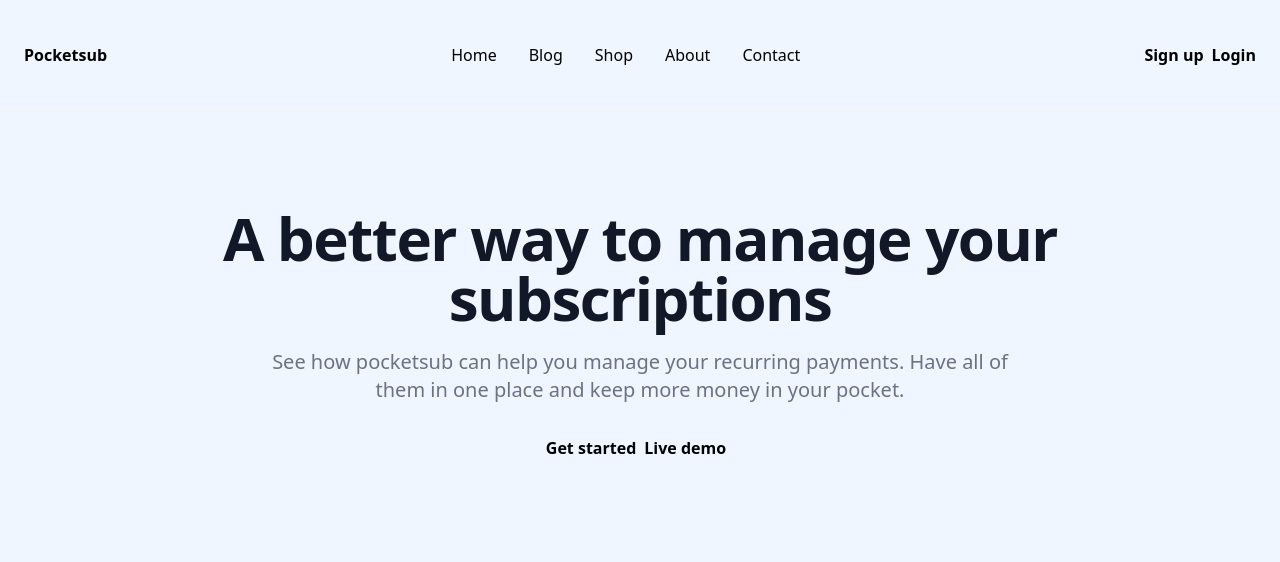
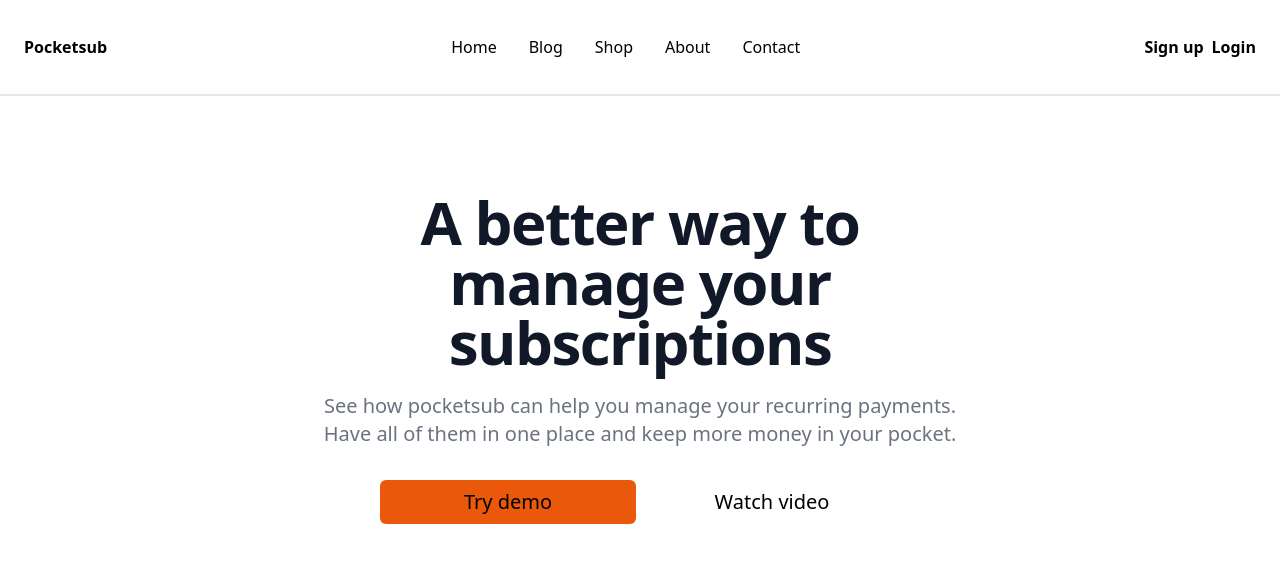
Before and after one commit to Dan86de/pocketsub-client, a Next.js app: page / in a window 1280 px wide. Shown: the top 562 px of the page. Built offline with nearby package versions, Linux system fonts and the light colour scheme.

Commit message:
Extract header and hero components

```diff
--- a/app/layout.tsx
+++ b/app/layout.tsx
@@ -6,7 +6,7 @@ export default function RootLayout({
   children: React.ReactNode;
 }) {
   return (
-    <html className="h-full bg-blue-50" lang="en">
+    <html className="h-full bg-white" lang="en">
       <head>
         <meta name="viewport" content="width=device-width, initial-scale=1.0" />
       </head>
--- a/app/page.tsx
+++ b/app/page.tsx
@@ -1,8 +1,12 @@
 "use client";
 
-import Link from "next/link";
+import HeroSection from "../components/HeroSection/HeroSection";
+import RootHeader from "../components/RootHeader/RootHeader";
 
-enum Endpoints {
+/**
+ * App urls.
+ */
+export enum Endpoints {
   HOME = "/",
   BLOG = "/blog",
   SHOP = "/shop",
@@ -11,53 +15,17 @@ enum Endpoints {
   REGISTER = "/register",
   LOGIN = "/login",
   DEMO = "/demo",
+  VIDEO = "https://youtube.com/@programistafrontend",
 }
 
 const IndexPage = () => {
   return (
     <div
-      className="hidden sm:absolute sm:inset-y-0 sm:block sm:h-full sm:w-full"
+      className="sm:absolute sm:inset-y-0 sm:block sm:h-full sm:w-full"
       aria-hidden="true"
     >
-      <header className="mx-auto h-28 container border-b-2 border-gray-100 flex items-center px-6">
-        <h1 className="font-bold">Pocketsub</h1>
-        <div className="grow">
-          <div className="flex items-center justify-center gap-8">
-            <Link href={Endpoints.HOME}>Home</Link>
-            <Link href={Endpoints.BLOG}>Blog</Link>
-            <Link href={Endpoints.SHOP}>Shop</Link>
-            <Link href={Endpoints.ABOUT}>About</Link>
-            <Link href={Endpoints.CONTACT}>Contact</Link>
-          </div>
-        </div>
-        <Link href={Endpoints.REGISTER} className="mr-2 font-bold">
-          Sign up
-        </Link>
-        <Link href={Endpoints.LOGIN} className="font-bold">
-          Login
-        </Link>
-      </header>
-      <main className="mx-auto mt-16 max-w-5xl px-4 sm:mt-24">
-        <div className="text-center">
-          <h1 className="text-4xl font-bold tracking-tight text-gray-900 sm:text-5xl md:text-6xl">
-            <span className="block xl:inline">
-              A better way to manage your subscriptions
-            </span>
-          </h1>
-          <p className="mx-auto mt-3 max-w-md text-base text-gray-500 sm:text-lg md:mt-5 md:max-w-3xl md:text-xl">
-            See how pocketsub can help you manage your recurring payments. Have
-            all of them in one place and keep more money in your pocket.
-          </p>
-          <div className="mx-auto mt-5 max-w-md sm:flex sm:justify-center md:mt-8">
-            <Link href={Endpoints.REGISTER} className="mr-2 font-bold">
-              Get started
-            </Link>
-            <Link href={Endpoints.DEMO} className="mr-2 font-bold">
-              Live demo
-            </Link>
-          </div>
-        </div>
-      </main>
+      <RootHeader />
+      <HeroSection />
     </div>
   );
 };
--- /dev/null
+++ b/components/HeroSection/HeroSection.tsx
@@ -0,0 +1,36 @@
+import Link from "next/link";
+import { Endpoints } from "../../app/page";
+
+const HeroSection = () => {
+  return (
+    <main className="mx-auto mt-16 max-w-2xl px-4 sm:mt-24">
+      <div className="text-center">
+        <h1 className="text-3xl font-bold tracking-tight text-gray-900 sm:text-5xl md:text-6xl">
+          <span className="block xl:inline">
+            A better way to manage your subscriptions
+          </span>
+        </h1>
+        <p className="mx-auto mt-3 max-w-md text-base text-gray-500 sm:text-lg md:mt-5 md:max-w-3xl md:text-xl">
+          See how pocketsub can help you manage your recurring payments. Have
+          all of them in one place and keep more money in your pocket.
+        </p>
+        <div className="mx-auto mt-5 flex justify-center max-w-full justify-center md:mt-8 gap-2">
+          <Link
+            href={Endpoints.DEMO}
+            className="flex w-64 items-center justify-center rounded-md bg-orange-600 px-4 py-2 text-sm font-medium md:text-xl"
+          >
+            Try demo
+          </Link>
+          <Link
+            href={Endpoints.VIDEO}
+            className="flex w-64  items-center justify-center rounded-md bg-white px-4 py-2 text-sm font-medium md:text-xl"
+          >
+            Watch video
+          </Link>
+        </div>
+      </div>
+    </main>
+  );
+};
+
+export default HeroSection;
--- /dev/null
+++ b/components/RootHeader/RootHeader.tsx
@@ -0,0 +1,123 @@
+import Link from "next/link";
+import { Popover, Transition } from "@headlessui/react";
+import { Bars3Icon, XMarkIcon } from "@heroicons/react/24/outline";
+import { Fragment } from "react";
+import { Endpoints } from "../../app/page";
+
+const RootHeader = () => {
+  return (
+    <Popover
+      as="header"
+      className="container mx-auto flex sm:h-24 items-center border-b-2  px-6 py-2"
+    >
+      {({ open }) => (
+        <>
+          <h1 className="font-bold">Pocketsub</h1>
+          <div className="hidden grow sm:block">
+            <div className="flex items-center justify-center gap-8">
+              <Link href={Endpoints.HOME}>Home</Link>
+              <Link href={Endpoints.BLOG}>Blog</Link>
+              <Link href={Endpoints.SHOP}>Shop</Link>
+              <Link href={Endpoints.ABOUT}>About</Link>
+              <Link href={Endpoints.CONTACT}>Contact</Link>
+            </div>
+          </div>
+          <div className="hidden sm:block">
+            <Link href={Endpoints.REGISTER} className="mr-2 font-bold">
+              Sign up
+            </Link>
+            <Link href={Endpoints.LOGIN} className="font-bold">
+              Login
+            </Link>
+          </div>
+          {/*  MOBILE NAVIGATION */}
+          <div className="flex grow items-center justify-end sm:hidden">
+            <Popover.Button className="inline-flex items-center justify-center rounded-md bg-white p-2 text-gray-400 hover:bg-gray-100 hover:text-gray-500 focus:outline-none focus:ring-2 focus:ring-inset focus:ring-indigo-500">
+              <span className="sr-only">Open menu</span>
+              <Bars3Icon className="h-6 w-6" aria-hidden="true" />
+            </Popover.Button>
+          </div>
+          <Popover.Overlay className="fixed inset-0 bg-black opacity-30" />
+          <Transition
+            as={Fragment}
+            enter="duration-200 ease-out"
+            enterFrom="opacity-0 scale-95"
+            enterTo="opacity-100 scale-100"
+            leave="duration-100 ease-in"
+            leaveFrom="opacity-100 scale-100"
+            leaveTo="opacity-0 scale-95"
+          >
+            <Popover.Panel
+              focus
+              className="absolute inset-x-0 top-0 origin-top-right transform p-2 transition md:hidden"
+            >
+              <div className="rounded-lg bg-white shadow-lg ring-1 ring-black ring-opacity-5 divide-y-2 divide-gray-50">
+                <div className="px-5 pt-5 pb-6">
+                  <div className="flex items-center justify-between">
+                    <h1 className="font-bold">Pocketsub</h1>
+                    <div className="-mr-2">
+                      <Popover.Button className="inline-flex items-center justify-center rounded-md bg-white p-2 text-gray-400 hover:bg-gray-100 hover:text-gray-500 focus:outline-none focus:ring-2 focus:ring-inset focus:ring-indigo-500">
+                        <span className="sr-only">Close menu</span>
+                        <XMarkIcon className="h-6 w-6" aria-hidden="true" />
+                      </Popover.Button>
+                    </div>
+                  </div>
+                  <div className="mt-6">
+                    <nav className="grid gap-y-8">
+                      <Link
+                        className="focus:outline-none focus:ring-2 focus:ring-inset focus:ring-gray-500 px-2"
+                        href={Endpoints.HOME}
+                      >
+                        Home
+                      </Link>
+                      <Link
+                        className="focus:outline-none focus:ring-2 focus:ring-inset focus:ring-gray-500 px-2"
+                        href={Endpoints.BLOG}
+                      >
+                        Blog
+                      </Link>
+                      <Link
+                        className="focus:outline-none focus:ring-2 focus:ring-inset focus:ring-gray-500 px-2"
+                        href={Endpoints.SHOP}
+                      >
+                        Shop
+                      </Link>
+                      <Link
+                        className="focus:outline-none focus:ring-2 focus:ring-inset focus:ring-gray-500 px-2"
+                        href={Endpoints.ABOUT}
+                      >
+                        About
+                      </Link>
+                      <Link
+                        className="focus:outline-none focus:ring-2 focus:ring-inset focus:ring-gray-500 px-2"
+                        href={Endpoints.CONTACT}
+                      >
+                        Contact
+                      </Link>
+                    </nav>
+                  </div>
+                  <div className="mt-6 flex flex-col items-center gap-2">
+                    <Link
+                      href={Endpoints.REGISTER}
+                      className="rounded-md bg-white px-4 py-2 text-sm font-medium text-black md:text-xl w-full border-2 focus:outline-none focus:ring-2 focus:ring-inset focus:ring-gray-500"
+                    >
+                      Sign up
+                    </Link>
+                    <Link
+                      href={Endpoints.LOGIN}
+                      className="rounded-md bg-gray-500 px-4 py-2 text-sm font-medium md:text-xl w-full focus:outline-none focus:ring-2 focus:ring-inset focus:ring-gray-500"
+                    >
+                      Login
+                    </Link>
+                  </div>
+                </div>
+              </div>
+            </Popover.Panel>
+          </Transition>
+        </>
+      )}
+    </Popover>
+  );
+};
+
+export default RootHeader;
```
